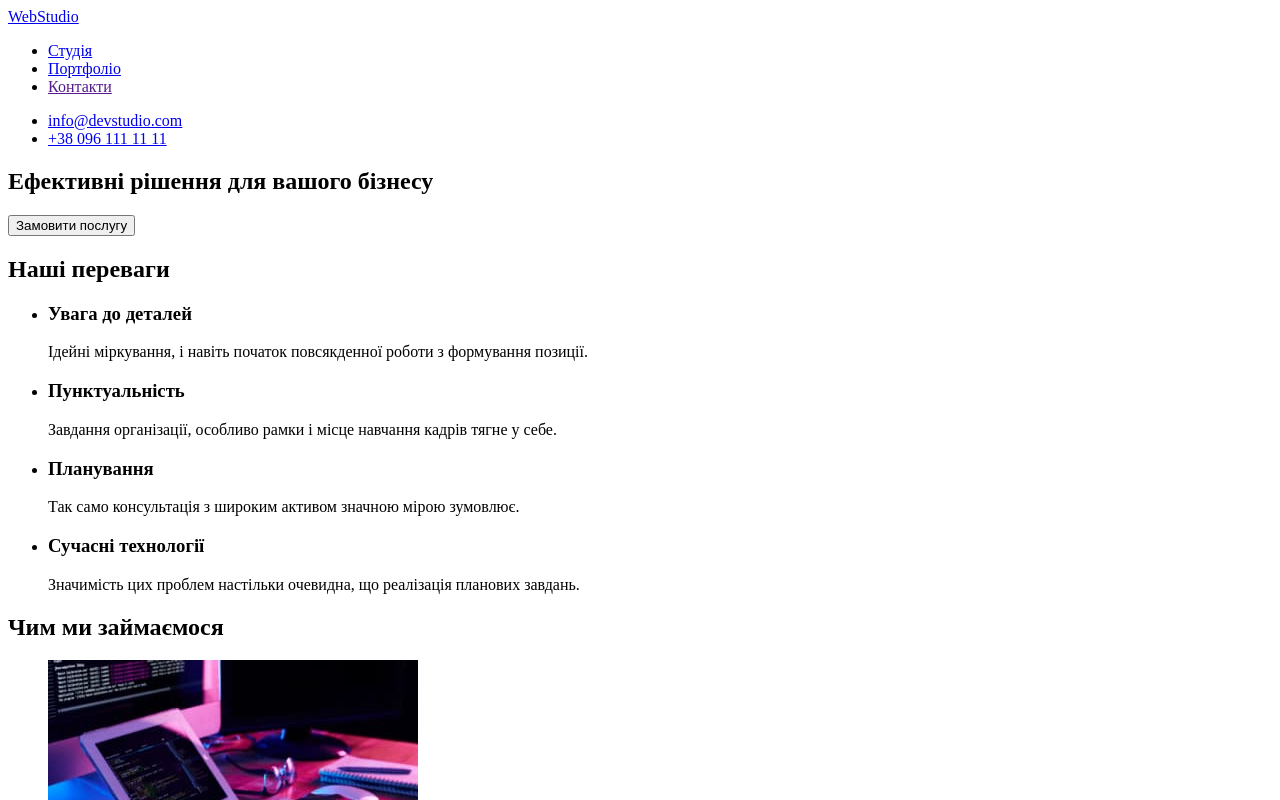
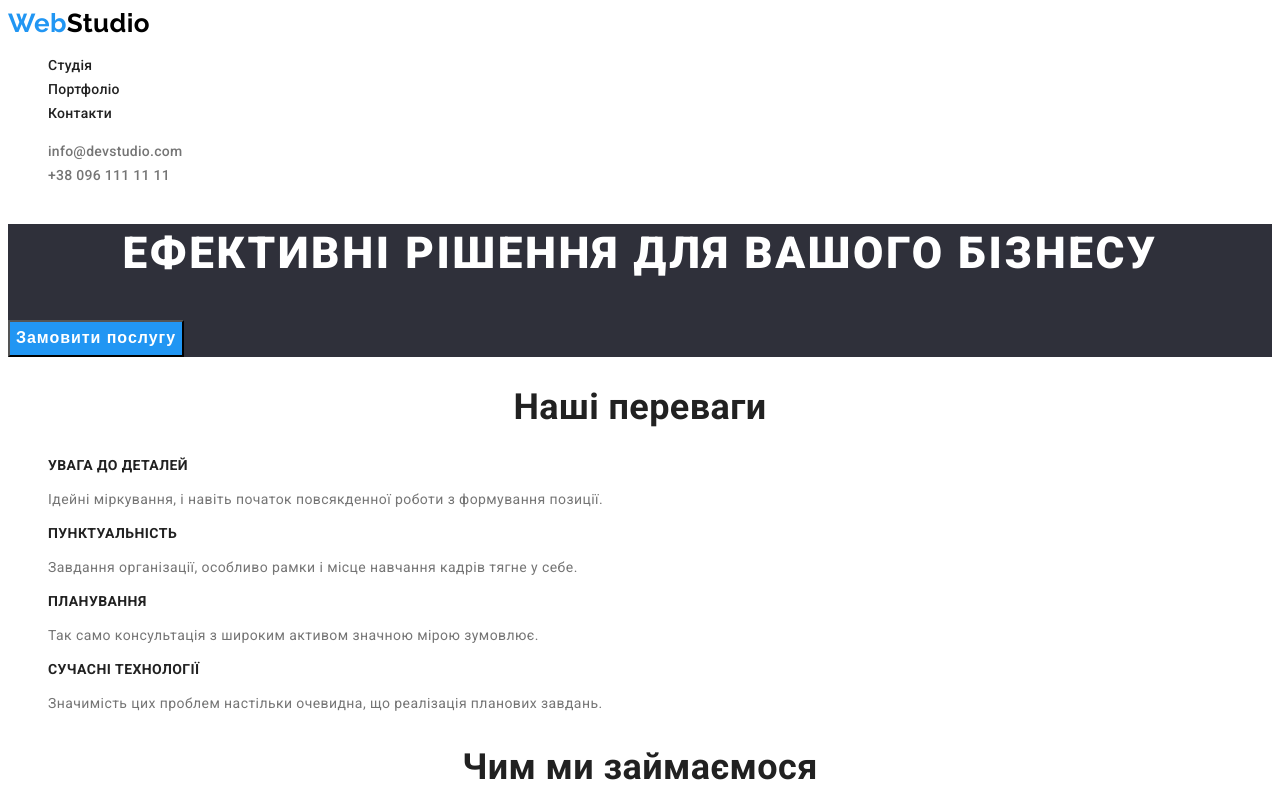
Before and after one commit to vasylenkodi/goit-markup-hw-02, a plain HTML site: page index.html in a window 1280 px wide. Shown: the top 800 px of the page. Drawn offline with Linux system fonts and the light colour scheme.

Commit message:
добавляет оформление текста и цвет фонов

```diff
--- a/css/styles.css
+++ b/css/styles.css
@@ -0,0 +1,207 @@
+/* primary text color #757575
+ secondary text color #212121
+ accent color #2196F3
+ logo primary color #000000
+ adress contacts color rgba(255, 255, 255, 0.6);
+ page white color #FFFFFF
+ hero background #2F303A
+ secondary background color #F5F4FA*/
+
+:root {
+  --primary-text-color: #757575;
+  --secondary-text-color: #212121;
+  --accent-color: #2196f3;
+  --logo-primary-color: #000000;
+  --page-white-color: #ffffff;
+  --hero-background-color: #2f303a;
+  --secondary-background-color: #f5f4fa;
+  --adress-contacts-color: rgba(255, 255, 255, 0.6);
+}
+
+body {
+  font-family: 'Roboto', sans-serif;
+  font-size: 14px;
+  line-height: 1.71;
+  letter-spacing: 0.03em;
+  color: var(--primary-text-color);
+}
+
+.link {
+  text-decoration: none;
+}
+
+.logo {
+  font-family: 'Raleway', sans-serif;
+  font-weight: 700;
+  font-size: 26px;
+  line-height: 1.19;
+  text-decoration: none;
+  color: var(--logo-primary-color);
+}
+
+.list {
+  list-style: none;
+}
+
+.title {
+  font-size: 36px;
+  line-height: 1.17;
+  text-align: center;
+  color: var(--secondary-text-color);
+}
+
+.accent {
+  color: var(--accent-color);
+}
+
+/* хедер */
+
+.navigation-list .link {
+  font-weight: 500;
+  line-height: 1.14;
+  letter-spacing: 0.02em;
+  color: var(--secondary-text-color);
+}
+
+.navigation-list .link:hover,
+.navigation-list .link:focus {
+  color: var(--accent-color);
+}
+
+.contacts-list .link {
+  font-weight: 500;
+  font-size: 14px;
+  line-height: 1.14;
+  letter-spacing: 0.02em;
+  color: inherit;
+}
+
+.contacts-list .link:hover,
+.contacts-list .link:focus {
+  color: var(--accent-color);
+}
+
+/* герой */
+
+.hero {
+  background-color: var(--hero-background-color);
+}
+
+.hero-title {
+  font-weight: 900;
+  font-size: 44px;
+  line-height: 1.36;
+  text-align: center;
+  letter-spacing: 0.06em;
+  text-transform: uppercase;
+  color: var(--page-white-color);
+}
+
+.hero .button {
+  font-weight: 700;
+  font-size: 16px;
+  line-height: 1.88;
+  letter-spacing: 0.06em;
+  color: var(--page-white-color);
+
+  background-color: var(--accent-color);
+
+  cursor: pointer;
+}
+
+/* Секція наші переваги */
+
+.features-subtitle {
+  font-size: inherit;
+  line-height: 1.14;
+  text-transform: uppercase;
+  color: var(--secondary-text-color);
+}
+
+/* Секція чим ми займаємось */
+
+/* Секція наша команда */
+
+.team {
+  background-color: var(--secondary-background-color);
+}
+
+.team-subtitle {
+  font-weight: 500;
+  font-size: 16px;
+  line-height: 1.19;
+  text-align: center;
+  color: var(--secondary-text-color);
+}
+
+.team .position {
+  font-size: 16px;
+  line-height: 1.19;
+  text-align: center;
+}
+
+/* футер */
+
+.footer {
+  background-color: var(--hero-background-color);
+}
+
+.footer .logo {
+  color: var(--page-white-color);
+}
+
+.adress .link {
+  font-style: normal;
+}
+
+.adress .link.contact {
+  color: var(--adress-contacts-color);
+}
+
+.adress .link.contact:hover,
+.adress .link.contact:focus {
+  color: var(--accent-color);
+}
+
+.adress .link {
+  color: var(--page-white-color);
+}
+
+.adress .link:hover,
+.adress .link:focus {
+  color: var(--accent-color);
+}
+
+/* сторінка портфоліо */
+
+/* Основний контент сторінки портфоліо */
+
+.gallery .button {
+  font-weight: 500;
+  font-size: 16px;
+  line-height: 1.62;
+  text-align: center;
+  color: var(--secondary-text-color);
+
+  background-color: var(--secondary-background-color);
+
+  cursor: pointer;
+}
+
+.gallery .button:hover,
+.gallery .button:focus {
+  background-color: var(--accent-color);
+  color: var(--page-white-color);
+}
+
+.gallery-subtitle {
+  font-size: 18px;
+  line-height: 2;
+  letter-spacing: 0.06em;
+  color: var(--secondary-text-color);
+}
+
+.gallery-text {
+  font-size: 16px;
+  line-height: 1.88;
+}
--- a/index.html
+++ b/index.html
@@ -5,21 +5,30 @@
     <meta http-equiv="X-UA-Compatible" content="IE=edge" />
     <meta name="viewport" content="width=device-width, initial-scale=1.0" />
     <title>Document</title>
+    <link
+      href="https://fonts.googleapis.com/css2?family=Raleway:wght@700&family=Roboto:wght@400;500;700;900&display=swap"
+      rel="stylesheet"
+    />
+    <link rel="stylesheet" href="./css/styles.css" />
   </head>
   <body>
     <!-- Хедер -->
     <header class="header">
       <nav class="navigation">
-        <a href="./index.html" class="logo">WebStudio</a>
-        <ul class="navigation-list">
-          <li class="navigation-link"><a href="./index.html">Студія</a></li>
-          <li class="navigation-link"><a href="./portfolio.html">Портфоліо</a></li>
-          <li class="navigation-link"><a href="">Контакти</a></li>
+        <a href="./index.html" class="logo"><span class="accent">Web</span>Studio</a>
+        <ul class="navigation-list list">
+          <li class="navigation-link"><a href="./index.html" class="link">Студія</a></li>
+          <li class="navigation-link"><a href="./portfolio.html" class="link">Портфоліо</a></li>
+          <li class="navigation-link"><a href="" class="link">Контакти</a></li>
         </ul>
       </nav>
-      <ul class="contacts-list">
-        <li class="contacts-item"><a href="mailto:info@devstudio.com">info@devstudio.com</a></li>
-        <li class="contacts-item"><a href="tel:+380961111111">+38 096 111 11 11</a></li>
+      <ul class="contacts-list list">
+        <li class="contacts-item">
+          <a href="mailto:info@devstudio.com" class="link">info@devstudio.com</a>
+        </li>
+        <li class="contacts-item">
+          <a href="tel:+380961111111" class="link">+38 096 111 11 11</a>
+        </li>
       </ul>
     </header>
     <!-- Основний контент сторінки -->
@@ -31,8 +40,8 @@
       </section>
       <!-- Секція наші переваги -->
       <section class="features">
-        <h2 class="features-title">Наші переваги</h2>
-        <ul class="features-list">
+        <h2 class="features-title title">Наші переваги</h2>
+        <ul class="features-list list">
           <li class="features-item">
             <h3 class="features-subtitle">Увага до деталей</h3>
             <p class="features-text">
@@ -61,8 +70,8 @@
       </section>
       <!-- Секція чим ми займаємось -->
       <section class="services">
-        <h2 class="services-title">Чим ми займаємося</h2>
-        <ul class="services-list">
+        <h2 class="services-title title">Чим ми займаємося</h2>
+        <ul class="services-list list">
           <li class="services-item">
             <img
               src="./images/services-image-1.jpg"
@@ -88,8 +97,8 @@
       </section>
       <!-- Секція наша команда -->
       <section class="team">
-        <h2 class="team-title">Наша команда</h2>
-        <ul class="team-list">
+        <h2 class="team-title title">Наша команда</h2>
+        <ul class="team-list list">
           <li class="team-item">
             <img
               src="./images/team-image-1.jpg"
@@ -127,19 +136,24 @@
     </main>
     <!-- футер -->
     <footer class="footer">
-      <a href="./" class="logo">WebStudio</a>
+      <a href="./" class="logo"><span class="accent">Web</span>Studio</a>
       <address class="adress">
-        <ul class="adress-list">
+        <ul class="adress-list list">
           <li class="adress-item">
             <a
               href="https://goo.gl/maps/CPtrU1FHBa2aNyZL9"
               target="_blank"
               rel="noopener noreferrer nofollow"
+              class="link"
               >м. Київ, пр-т Лесі Українки, 26</a
             >
           </li>
-          <li class="adress-item"><a href="mailto:info@devstudio.com">info@devstudio.com</a></li>
-          <li class="adress-item"><a href="tel:+380961111111">+38 096 111 11 11</a></li>
+          <li class="adress-item">
+            <a href="mailto:info@devstudio.com" class="link contact">info@devstudio.com</a>
+          </li>
+          <li class="adress-item">
+            <a href="tel:+380961111111" class="link contact">+38 096 111 11 11</a>
+          </li>
         </ul>
       </address>
     </footer>
```
Also changed, not shown: portfolio.html (+29 -15 lines). Lines whose indentation alone changed are shown as unchanged.
